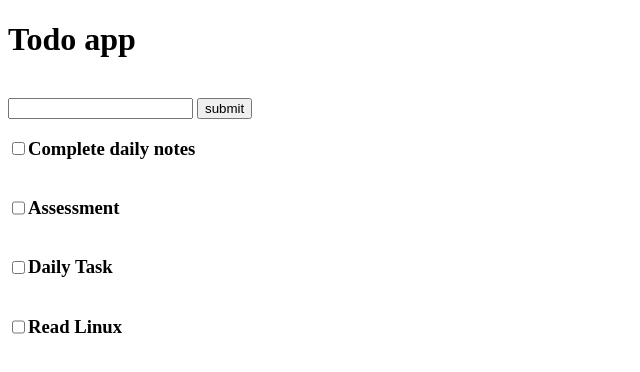
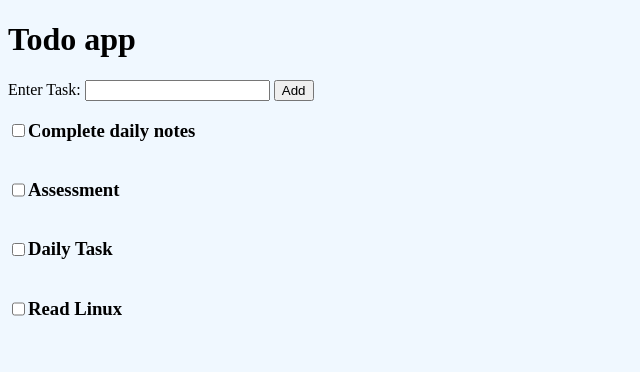
Before and after one commit to Rakshithabanapur/Todo, a plain HTML site: page index.html in a window 1280 px wide. Shown: the whole page, without its empty margins (0-640 px from the left). Drawn offline with Linux system fonts and the light colour scheme.

Commit message:
added few css properties

```diff
--- a/index.html
+++ b/index.html
@@ -7,10 +7,10 @@
 </head>
 <body>
     <h1>Todo app</h1>
-    <br>
-    <form>
+    <form onsubmit="addTodo(event)">
+    <label for="task">Enter Task:</label>
     <input type="textbox" required>
-    <button type="button">submit</button>
+    <button type="button" onclick="showalert()">Add</button>
     </form>
 <div class="list">
     <input type="checkbox">
@@ -28,5 +28,10 @@
     <input type="checkbox">
     <h3>Read Linux</h3>
 </div>
+<script>
+    function showalert(){
+        alert("Added succesfully!")
+    }
+</script>
 </body>
 </html>
--- a/style.css
+++ b/style.css
@@ -1,8 +1,11 @@
 .list {
   display: flex;
+}
 
-}
 body{
     align-items: center;
-
+    /* display:flex;
+    flex-direction: column; */
+    color:black;
+    background-color: aliceblue;
 }
```
